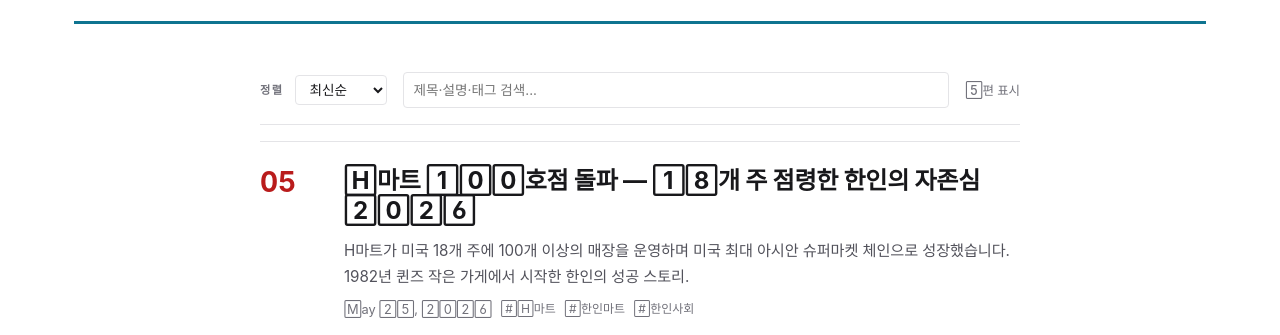
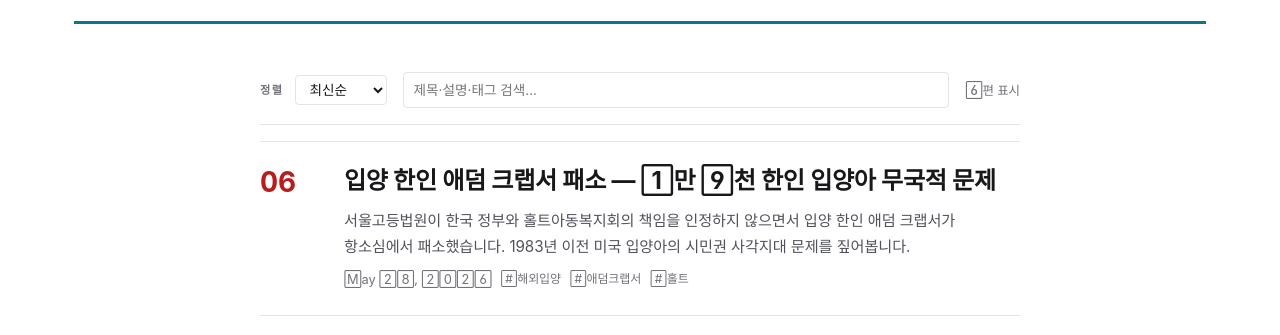
Before and after one commit to schul92/migukstory, an Astro site: page /category/community in a window 1280 px wide. Shown: the part 465-800 px from the top of the page. Built offline with nearby package versions, Linux system fonts and the light colour scheme; Astro itself is replaced by a stand-in of ours; a web font is replaced by a local one.

Commit message:
post: scheduled publish (2026-05-28)

```diff
--- a/queue/korean-adoptee-crapser-2026.md
+++ b/src/content/blog/korean-adoptee-crapser-2026.md
@@ -1,7 +1,7 @@
 ---
 title: '입양 한인 애덤 크랩서 패소 — 1만 9천 한인 입양아 무국적 문제'
 description: '서울고등법원이 한국 정부와 홀트아동복지회의 책임을 인정하지 않으면서 입양 한인 애덤 크랩서가 항소심에서 패소했습니다. 1983년 이전 미국 입양아의 시민권 사각지대 문제를 짚어봅니다.'
-pubDate: '2026-05-17'
+pubDate: '2026-05-28'
 tags: ['해외입양', '애덤크랩서', '홀트', '시민권', '한인입양아']
 category: 'community'
 ageGroup: 'all'
```
